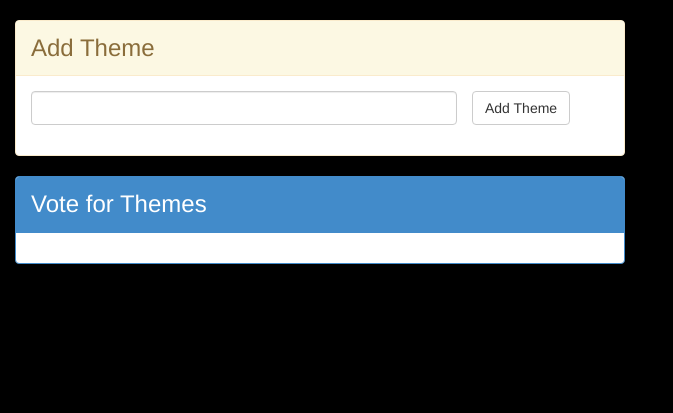
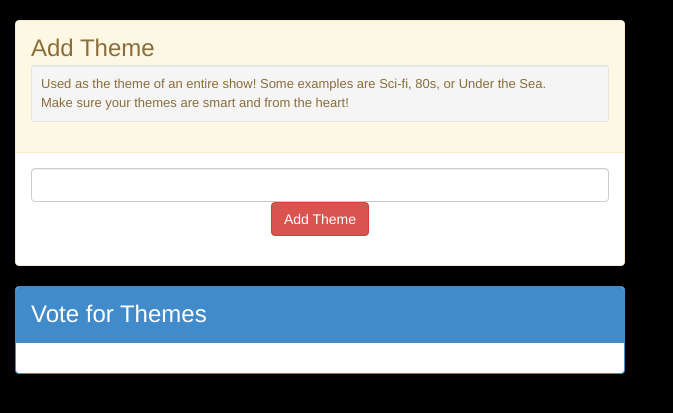
Before and after one commit to freddy-mmf/improvdeath, a Django app: template src/templates/add_themes.html in a window 1280 px wide. Shown: the part 52-465 px from the top of the page, without its empty margins (0-673 px from the left). Run offline with Django 3.2, Linux system fonts and the light colour scheme; the template is opened without the code that fills it, so the values that code supplies are empty.

Commit message:
Fixed up the voting pages. Added notes, made the upvoting and delete look more clean.

```diff
--- a/src/static/css/base.css
+++ b/src/static/css/base.css
@@ -57,6 +57,10 @@ div.x-large-font {
 	font-size:x-large;
 }
 
+div.medium-font {
+	font-size:small;
+}
+
 button.x-large-font {
 	font-size:x-large;
 }
@@ -108,13 +112,18 @@ span.medium-font {
 
 span.entered-value {
 	color:black;
-	font-size:x-large;
+	font-size:large;
 }
 
-.upvote-position {
-	float:left;
-	position:relative;
-	bottom:8px;
+span.vote-value {
+	color: black;
+	font-weight:bold;
+	font-size: x-large;
+}
+
+span.vote-button-label {
+	color: black;
+	font-size: large;
 }
 
 .progress-bar {
--- a/src/templates/add_themes.html
+++ b/src/templates/add_themes.html
@@ -20,16 +20,21 @@
 		<div class="row">
 			<div class="col-md-6">
 				<div class="panel panel-warning">
-					<div class="panel-heading x-large-font">Add Theme</div>
+					<div class="panel-heading x-large-font">Add Theme
+					    <div class="well well-sm medium-font">
+					        Used as the theme of an entire show! Some examples are Sci-fi, 80s, or Under the Sea.
+					        <br/>Make sure your themes are smart and from the heart!
+					    </div>
+					</div>
 					<div class="panel-body">
-						<form class="form-horizontal" role="form" action="/add_themes/" method="post">
-							<div class="form-group">
-								<div class="col-md-9">
+						<form action="/add_themes/" method="post">
+						    <div class="row">
+						        <div class="col-sm-12">
 								    <input type="text" class="form-control" name="entry_value">
 								</div>
-								<div>
-									<button type="submit" class="btn btn-default">Add Theme</button>
 							</div>
+							<div class="row text-center">
+								<button type="submit" class="btn btn-danger">Add Theme</button>
 							</div>
 						</form>
 					</div>
@@ -43,27 +48,34 @@
 					<div class="panel-body">
 						{% for theme in themes %}
 							<div class="row">
-								<div class="col-md-1">
-									<div class="upvote">
+							    <div class="col-sm-2">
                                     <form action="/add_themes/" method="post">
                                         <input type="hidden" name="upvote" value="{{theme.key.id}}"/>
-											<button class="upvote upvote-position" type="submit"></button>
-											<span class="count upvote-position">&nbsp;&nbsp;{{theme.vote_value}}</span>
+                                        <button type="submit" class="btn btn-success">
+                                            <span class="glyphicon glyphicon-circle-arrow-up vote-button-label">Upvote</span>
+                                        </button>
+                                        <span class="vote-value">&nbsp;{{theme.vote_value}}</span>
                                     </form>
 								</div>
 							</div>
-								<div class="col-md-9">
+							<div class="row">
+								<div class="col-sm-5">
 								    <span class="word-wrap entered-value">{{theme.name}}</span>
 								</div>
+							</div>
 							{% if is_admin or session_id == theme.session_id %}
-                                <div class="col-md-1">
-                                    <form class="form-horizontal" role="form" action="/add_themes/" method="post">
+							    <div class="row">
+                                    <div class="col-sm-2">
+                                        <br/>
+                                        <form action="/add_themes/" method="post">
                                             <input type="hidden" name="delete_id" value="{{theme.key.id}}"/>
-                                        <button type="submit" class="btn btn-danger">Delete</button>
+                                            <button type="submit" class="btn btn-danger">
+                                                <span class="glyphicon glyphicon-trash vote-button-label">Delete</span>
+                                            </button>
                                         </form>
                                     </div>
+                                </div>
 							{% endif %}
-							</div>
 							{% if not forloop.last %}
 								<hr class="thick-divider bg-primary"/>
 							{% endif %}
--- a/src/user_views.py
+++ b/src/user_views.py
@@ -51,6 +51,7 @@ def pre_show_voting_post(type_name, entry_value_type, type_model, type_vote_mode
 		if session_id == entity.session_id or is_admin:
 			entity.key.delete()
 
+	# If an new entity was created
 	if entity:
 		# Have to sort first by entity key, since we query on it. Dumb...
 		entities = type_model.query(type_model.used == False,
@@ -206,6 +207,7 @@ class AddActions(ViewBase):
 									   self.request,
 									   str(self.session.get('id', '0')),
 									   self.context.get('is_admin', False))
+		context['show'] = get_current_show()
 
 		self.response.out.write(template.render(self.path('add_actions.html'),
 												self.add_context(context)))
```
Also changed, not shown: src/templates/add_actions.html (+27 -15 lines). Lines whose indentation alone changed are shown as unchanged.
